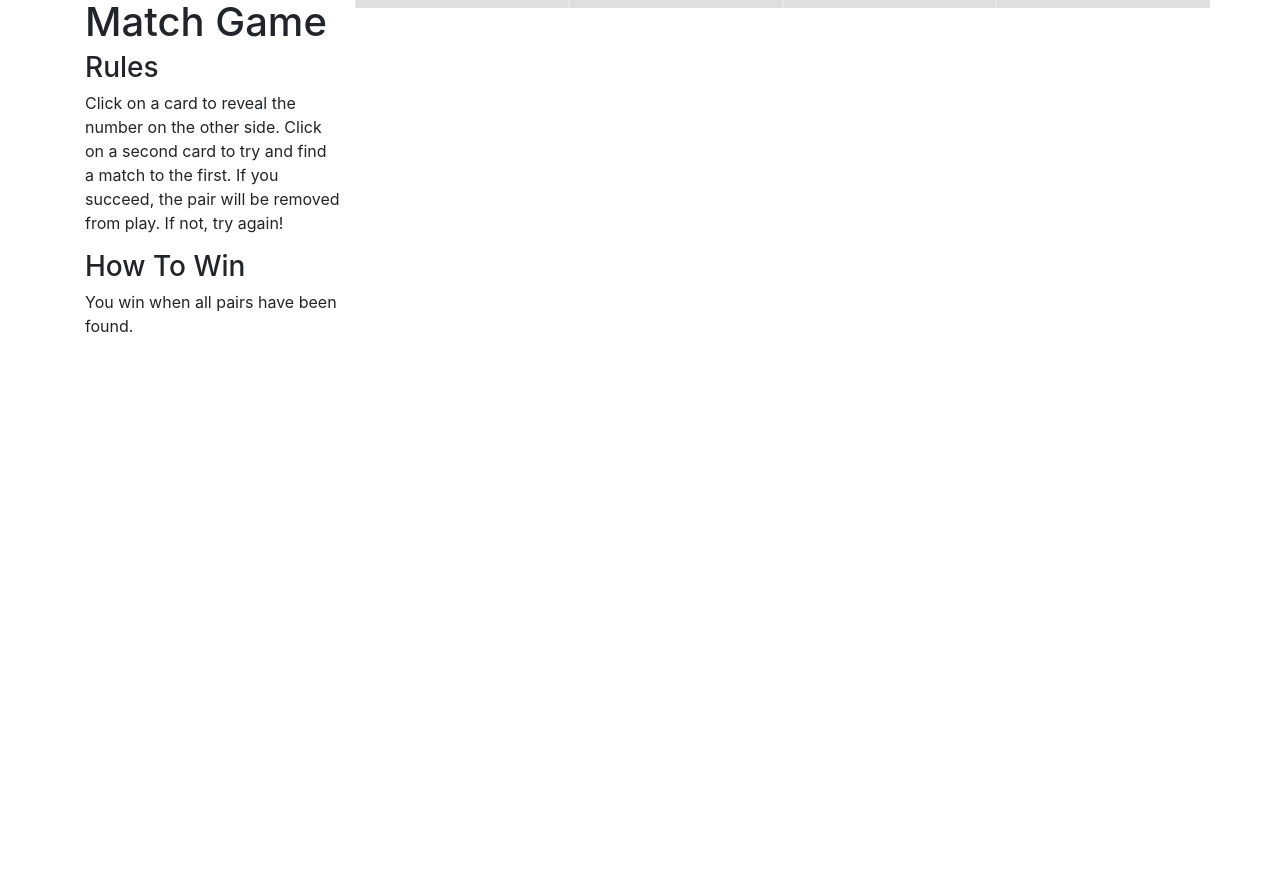
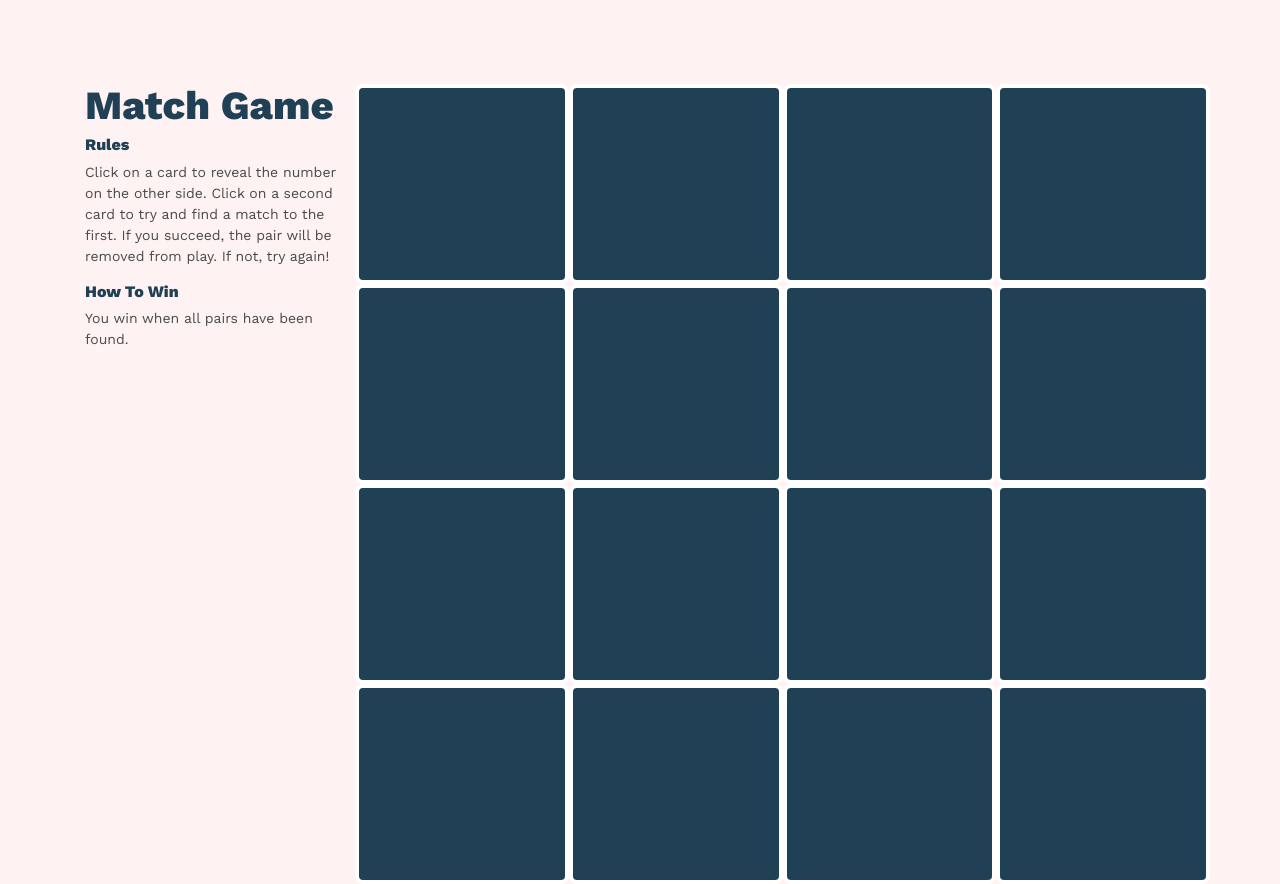
Before and after one commit to joelljones/MatchGame, a plain HTML site: page index.html in a window 1280 px wide. Before the commit the page ends 800 px from the top, so only its background shows below. Drawn offline with nearby package versions, Linux system fonts and the light colour scheme.

Commit message:
Style HTML layout

```diff
--- a/index.html
+++ b/index.html
@@ -3,7 +3,10 @@
 <head>
   <link rel="icon" href="./favicon.png" type="image/x-icon">
   <title>Match Game</title>
+  <link href="resources/css/reset.css" type="text/css" rel="stylesheet">
   <link rel="stylesheet" href="https://maxcdn.bootstrapcdn.com/bootstrap/4.0.0-beta/css/bootstrap.min.css" integrity="sha384-/Y6pD6FV/Vv2HJnA6t+vslU6fwYXjCFtcEpHbNJ0lyAFsXTsjBbfaDjzALeQsN6M" crossorigin="anonymous">
+  <link href="https://fonts.googleapis.com/css?family=Work+Sans:400,800,900" rel="stylesheet">
+  <link href="resources/css/style.css" type="text/css" rel="stylesheet">
 </head>
 <body>
 
@@ -19,6 +22,7 @@
       <div class="col-md-9" id="game">
         <div class="row">
           <div class="col-md-3 card">
+            <p></p>
           </div>
           <div class="col-md-3 card">
           </div>
--- /dev/null
+++ b/resources/css/reset.css
@@ -0,0 +1,48 @@
+/* http://meyerweb.com/eric/tools/css/reset/
+   v2.0 | 20110126
+   License: none (public domain)
+*/
+
+html, body, div, span, applet, object, iframe,
+h1, h2, h3, h4, h5, h6, p, blockquote, pre,
+a, abbr, acronym, address, big, cite, code,
+del, dfn, em, img, ins, kbd, q, s, samp,
+small, strike, strong, sub, sup, tt, var,
+b, u, i, center,
+dl, dt, dd, ol, ul, li,
+fieldset, form, label, legend,
+table, caption, tbody, tfoot, thead, tr, th, td,
+article, aside, canvas, details, embed,
+figure, figcaption, footer, header, hgroup,
+menu, nav, output, ruby, section, summary,
+time, mark, audio, video {
+	margin: 0;
+	padding: 0;
+	border: 0;
+	font-size: 100%;
+	font: inherit;
+	vertical-align: baseline;
+}
+/* HTML5 display-role reset for older browsers */
+article, aside, details, figcaption, figure,
+footer, header, hgroup, menu, nav, section {
+	display: block;
+}
+body {
+	line-height: 1;
+}
+ol, ul {
+	list-style: none;
+}
+blockquote, q {
+	quotes: none;
+}
+blockquote:before, blockquote:after,
+q:before, q:after {
+	content: '';
+	content: none;
+}
+table {
+	border-collapse: collapse;
+	border-spacing: 0;
+}
--- /dev/null
+++ b/resources/css/style.css
@@ -0,0 +1,42 @@
+body {
+  font-size: 14px;
+  font-family: "Work Sans", sans-serif;
+  background-color: rgb(255, 242, 242);
+}
+
+h1 {
+  font-size: 2.5rem;
+}
+
+h1, h3 {
+  font-weight: bold;
+  color: rgb(32, 64, 86);
+}
+
+h3 {
+  font-size: 1rem;
+}
+
+p {
+  color: rgb(74, 74, 74);
+}
+
+.container {
+  margin-top: 5.25rem;
+}
+
+.card {
+  height: 12.5rem;
+  background-color: rgb(32, 64, 86);
+  border: 4px solid #ffffff;
+  border-radius: 8px;
+  display: flex;
+  align-items: center;
+}
+
+.card p {
+  font-weight: 900;
+  font-size: 7rem;
+  color: ;
+  cursor: pointer;
+}
```
